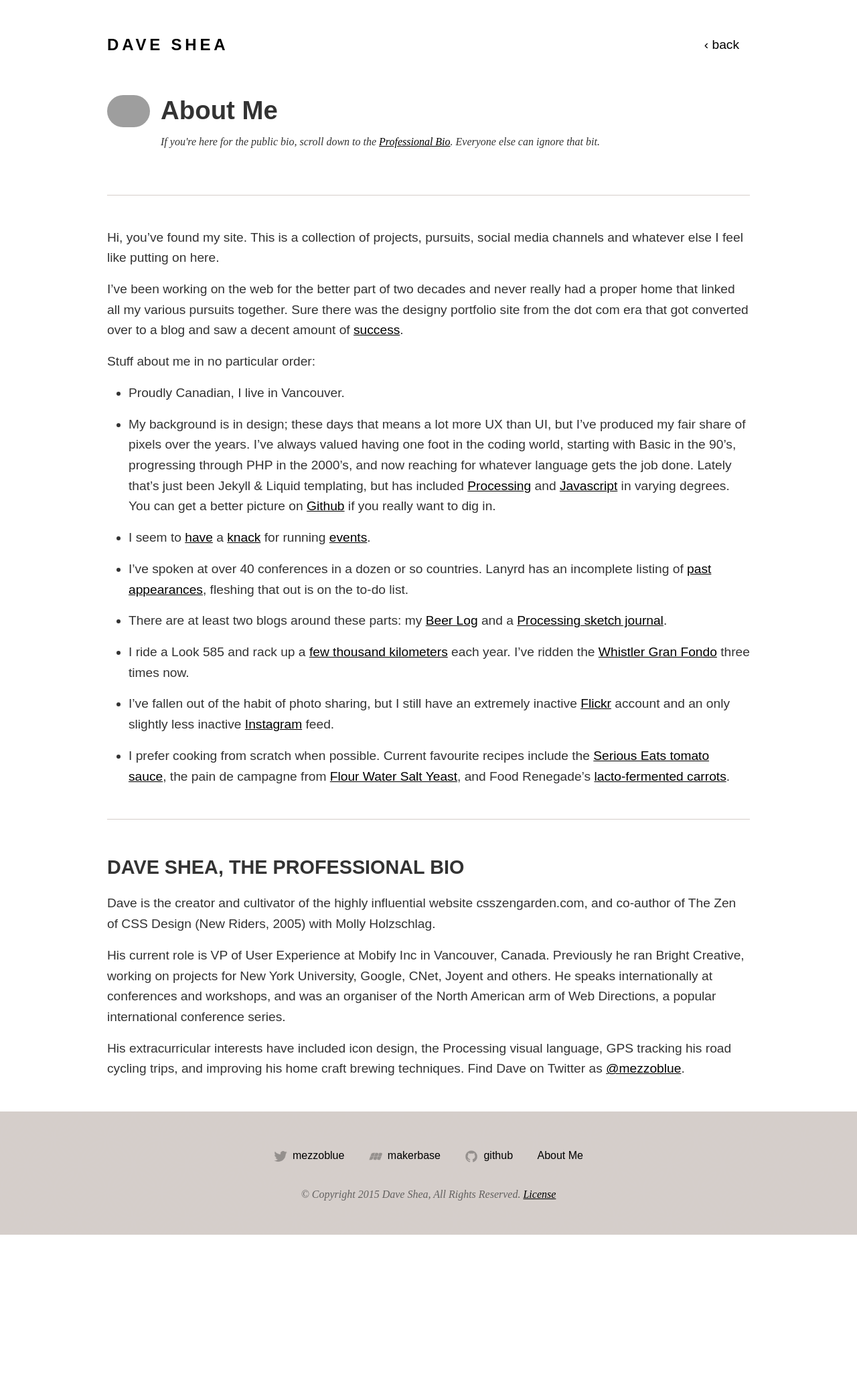
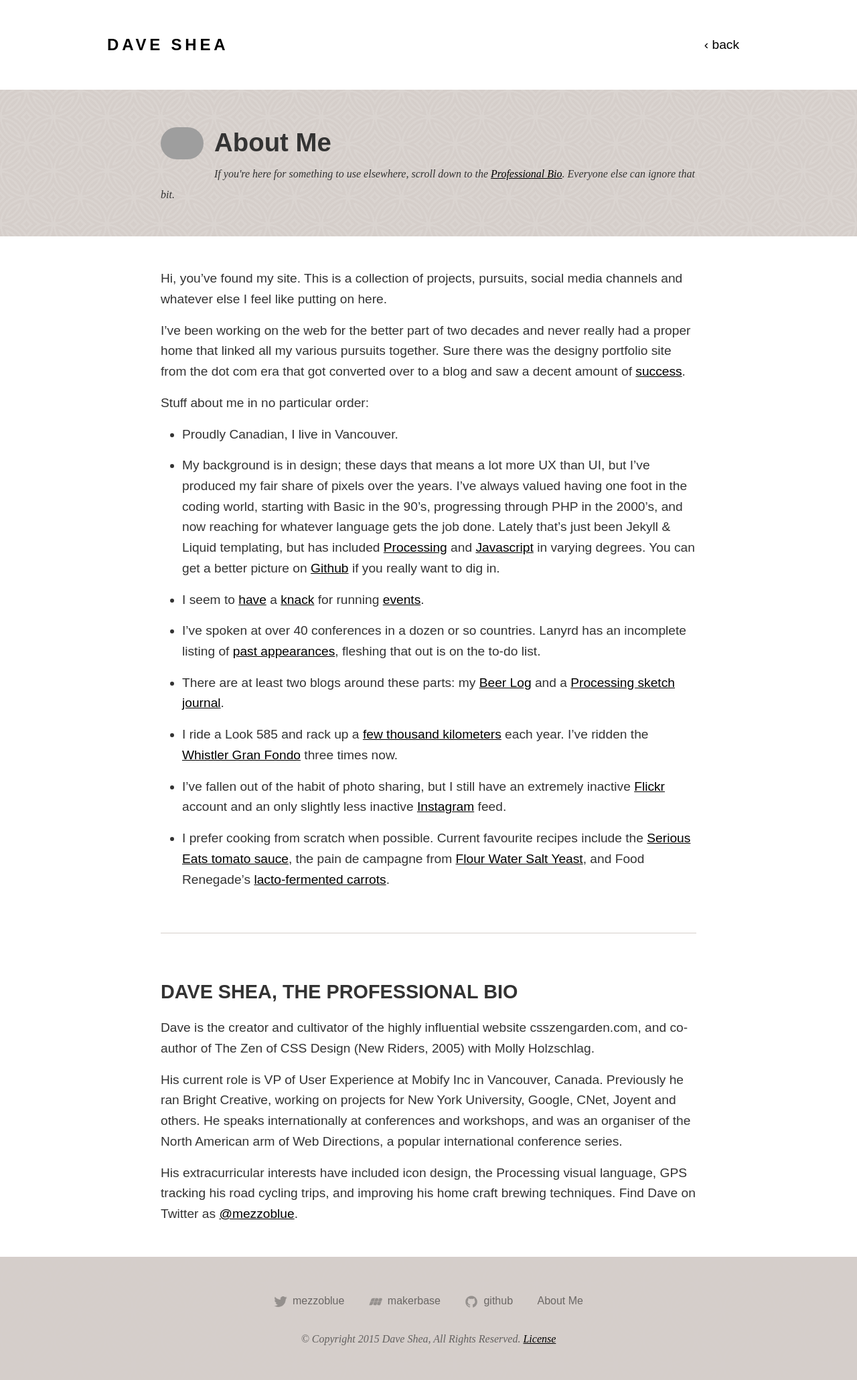
Before and after one commit to lindakovacs/daveshea.com, a Jekyll site: the page built from about.md, in a window 1280 px wide. Shown: the whole page at 67% size. Built offline with Jekyll 4.4.1, drawn with Linux system fonts in a browser that asks for light colours; before the commit the page ends 1844 px from its top, so only the background shows below that; grey boxes are pictures that could not be loaded.

Commit message:
Updating About page layout

```diff
--- a/_layouts/page-about.html
+++ b/_layouts/page-about.html
@@ -2,19 +2,19 @@
 layout: default
 ---
 
-<div class="page-content page-about">
-	<div class="wrapper">
-
 
 <div class="about-header">
+	<div class="wrapper">
 		<img src="https://pbs.twimg.com/profile_images/1689518203/avatar-large2.jpg" />
 
 	    <h1 class="page-title">{{ page.title }}</h1>
 
-			<em>If you're here for the public bio, scroll down to the <a href="professional">Professional Bio</a>. Everyone else can ignore that bit.</em>
+		<em>If you're here for something to use elsewhere, scroll down to the <a href="#professional">Professional Bio</a>. Everyone else can ignore that bit.</em>
+	</div>
 </div>
 
-		<hr />
+<div class="page-content page-about">
+	<div class="wrapper">
 
 		<article class="post-content">
 			{{ content }}
--- a/_sass/_base.scss
+++ b/_sass/_base.scss
@@ -40,7 +40,7 @@
 hr {
 	clear: both;
 	height: 0;
-	margin: 3rem 0;
+	margin: 4rem 0;
 	border: solid 1px $grey-colour-light;
 	border-width: 1px 0 0 0;
 }
--- a/_sass/_layout.scss
+++ b/_sass/_layout.scss
@@ -107,6 +107,10 @@
         flex: none;
         padding: 0 1rem;
         vertical-align: bottom;
+
+        a {
+            color: rgba(0, 0, 0, 0.5);
+        }
     }
 
     .link-twitter, .link-makerbase, .link-github {
@@ -139,14 +143,18 @@
 //
 // Specific page: About
 //
-
 .page-about {
-    .page-title {
-        margin-bottom: 0;
+    .wrapper {
+        @include screen-large {
+            padding: 0 5rem;
+        }
     }
 }
 .about-header {
-    padding: 1rem 0;
+    padding: 3rem 0;
+    margin: 3rem 0;
+    background-color: $grey-colour-light;
+    background-image: url(/i/bg-pattern1.min.png);
     img {
         float: left;
         position: relative;
@@ -155,6 +163,19 @@
         width: 64px;
         margin: 0 1rem 2rem 0;
         border-radius: 64px;
+    }
+    .page-title {
+        margin-bottom: 0;
+    }
+    .wrapper {
+        margin: 0 2rem;
+
+        @include screen-large {
+            max-width: $peak-width;
+            padding: 0 5rem;
+            margin: 0 auto;
+        }
+
     }
 }
 
```
Also changed, not shown: 3 other files. Lines whose indentation alone changed are shown as unchanged.
